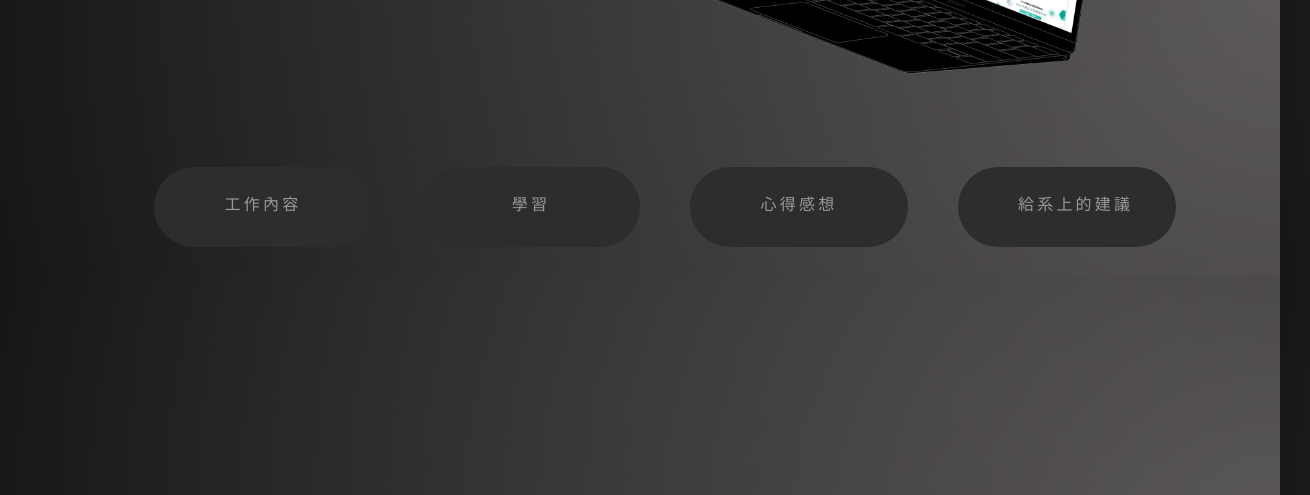
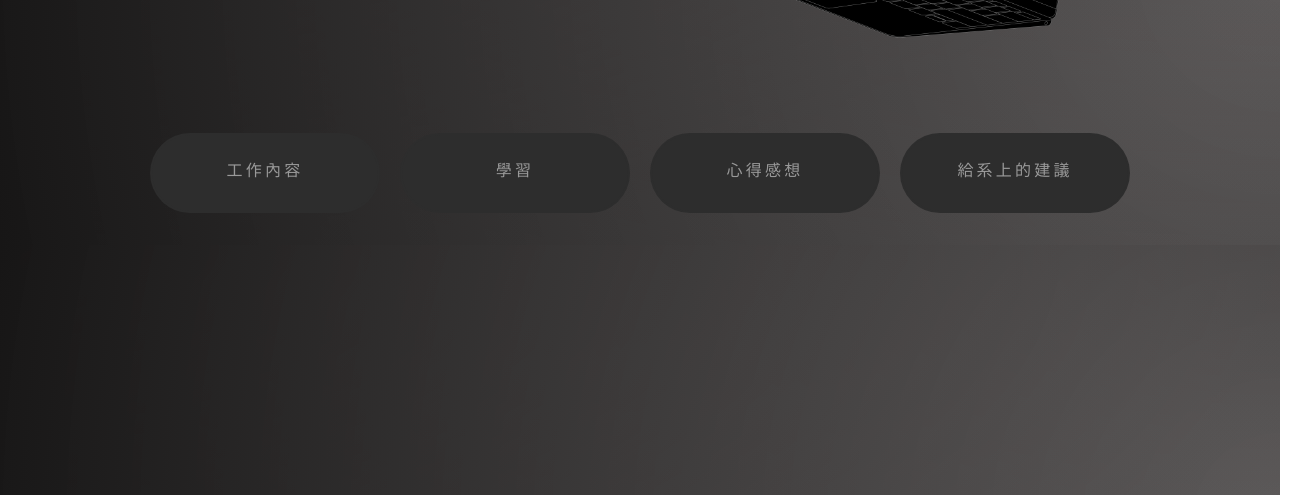
Before and after one commit to TCC03/c-1101677, a plain HTML site: page index.html in a window 1280 px wide. Shown: the part 305-800 px from the top of the page, 1310 px wide, since content can reach past the window. Drawn offline with Linux system fonts and the light colour scheme.

Commit message:
Add files via upload

```diff
--- a/css/index.css
+++ b/css/index.css
@@ -1,22 +1,34 @@
+body {
+    background:radial-gradient(circle at 100%,#b7b1b170,#171616),  /* fallback for old browsers */
+                radial-gradient(farthest-side at top left,#2b2929,#0a0a0a70),
+                radial-gradient(farthest-side at top left,#252323,#0a0a0a70),
+                radial-gradient(farthest-corner at top right,#282626,#0a0a0a70),
+                radial-gradient(farthest-corner at top right,#413d3d,#24232370);
+    display: flex;
+    justify-content: center;
+    align-items: center;
+    flex-direction: column;
+}
 .container1{
-    display: grid;
-    place-items: center;
-    padding-top: 10px;
-    padding-bottom: 10px;
+    display: flex;
+    flex-direction: column;
+    align-items: center;
 }
 .container {
     display: flex;
-    align-items: flex-start;
-    justify-content: space-between;
-    width: 80%;
-    padding-top: 10px;
-    padding-bottom: 10px;
+    flex-direction: column;
+    align-items: center;
+    text-align: center;
+    margin-bottom: 1em;
 }
 
 .text {
     flex: 1;
     text-align: left;
     color: #bdbdbd;
+}
+.text h1, .text h3 {
+    margin: 0.5em 0;
 }
 
 .image {
@@ -36,7 +48,7 @@
 
 .a1{
     position: relative;
-    padding: 20px 60px;
+    padding: 20px 40px;
     background-color: rgba(45,45,45,1);
     border-radius: 50px;
     color: #999;
@@ -44,14 +56,18 @@
     text-decoration: none;
     overflow: hidden;
     transition: .5s;
-    width: 165px;
+    width: 150px;
     height: 40px;
     text-align: center;
     margin-left: 50px;
     font-size:medium;
     white-space:nowrap;
     line-height: 35px;
+    margin: 0.5em 10px;
+    display: block;
+    text-decoration: none;
 }
+
 a span{
     position: relative;
     z-index: 1;
@@ -85,3 +101,17 @@ a span{
     inset: 2px;
     border-radius: 48px;
 }
+
+
+@media (min-width: 768px) {
+    .container {
+        flex-direction: row;
+        justify-content: space-around;
+    }
+}
+
+@media (min-width: 1024px) {
+    .container {
+        max-width: 1024px;
+    }
+}
```
